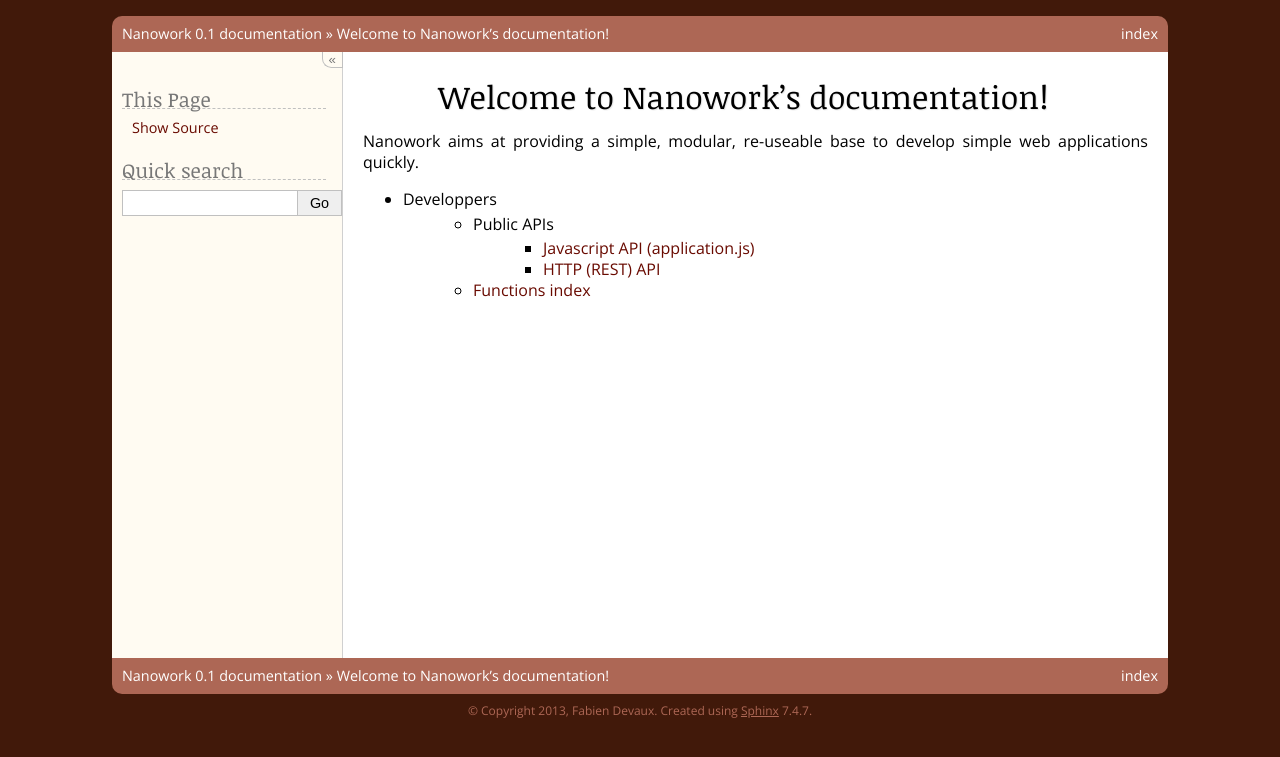
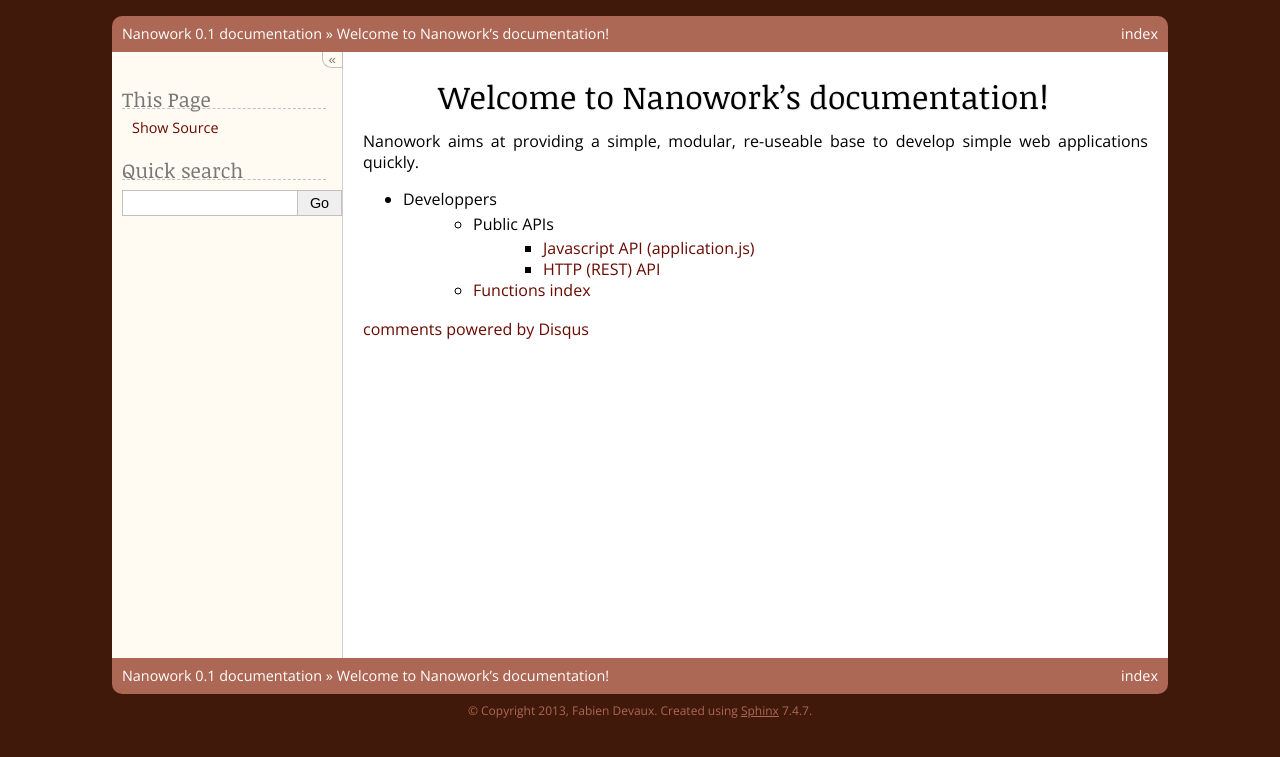
Before and after one commit to fdev31/weye, a Sphinx documentation site: the page built from doc/source/index.rst, in a window 1280 px wide. Shown: the top 757 px of the page. Built offline with Sphinx 7.4.7, drawn with Linux system fonts in a browser that asks for light colours; some web fonts are replaced; comment, search, counter and statistics services are not loaded; some of the changed lines change nothing that is shown.

Commit message:
Quick & dirty integration of disqus

```diff
--- a/doc/source/index.rst
+++ b/doc/source/index.rst
@@ -9,3 +9,18 @@
         * :doc:`jsapi`
         * :doc:`httpapi`
     * :ref:`Functions index <genindex>`
+
+.. raw:: html
+
+    <div id="disqus_thread"></div>
+    <script type="text/javascript">
+    var disqus_shortname = 'nanoworkdocs';
+    (function() {
+    var dsq = document.createElement('script'); dsq.type = 'text/javascript'; dsq.async = true;
+    dsq.src = '//' + disqus_shortname + '.disqus.com/embed.js';
+    (document.getElementsByTagName('head')[0] || document.getElementsByTagName('body')[0]).appendChild(dsq);
+    })();
+    </script>
+    <noscript>Please enable JavaScript to view the
+    <a href="http://disqus.com/?ref_noscript">comments powered by Disqus.</a></noscript>
+    <a href="http://disqus.com" class="dsq-brlink">comments powered by <span class="logo-disqus">Disqus</span></a>
```
